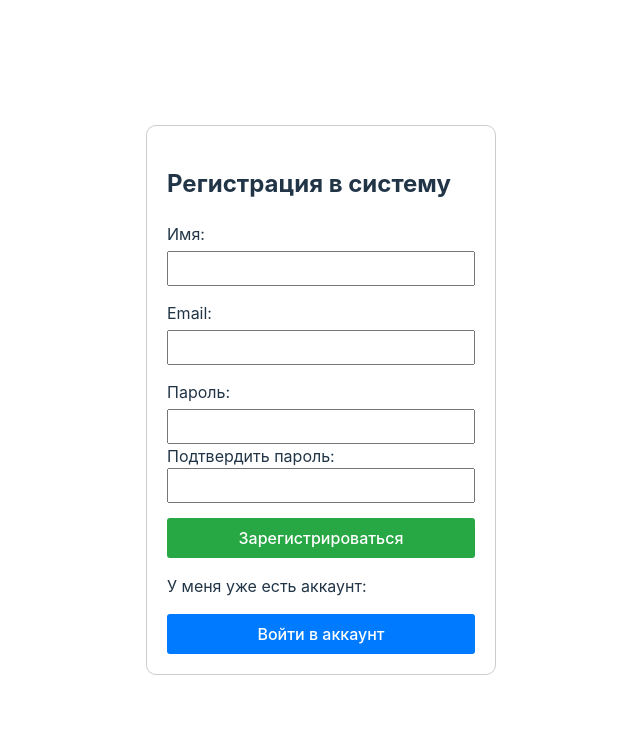
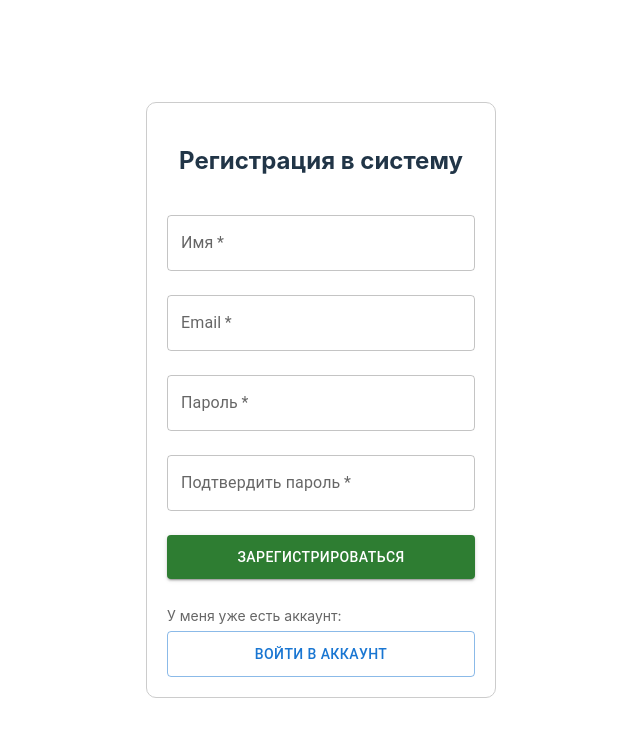
Before and after one commit to NKVDream/EGOV, a React (Vite) app in the folder frontend/: page /registration in a window 1280 px wide. Shown: the top 736 px of the page, without its empty margins (319-959 px from the left). Built offline with nearby package versions, Linux system fonts and the light colour scheme.

Commit message:
added Material UI

```diff
--- a/frontend/package.json
+++ b/frontend/package.json
@@ -10,6 +10,10 @@
     "preview": "vite preview"
   },
   "dependencies": {
+    "@emotion/react": "^11.14.0",
+    "@emotion/styled": "^11.14.1",
+    "@mui/icons-material": "^9.0.1",
+    "@mui/material": "^9.0.1",
     "react": "^18.3.1",
     "react-dom": "^18.3.1",
     "react-router-dom": "^6.30.3"
--- a/frontend/src/pages/home.jsx
+++ b/frontend/src/pages/home.jsx
@@ -9,4 +9,9 @@ export default function Home(){
   const [loading, setLoading] = useState();
 
   const userRole = localStorage.getItem('role');
+
+  useEffect(() =>{
+    fetch('http://localhost:5170/api/Article')
+    .then((res) => res.json())
+  })
 }
--- a/frontend/src/pages/login.jsx
+++ b/frontend/src/pages/login.jsx
@@ -2,6 +2,7 @@ import { useState } from 'react';
 import { useNavigate } from 'react-router-dom';
 import '../App.css';
 import '../components/buttons.css'
+import {TextField, Button, Box, Typography, Divider} from '@mui/material'
 
 export default function Login() {
   const [login, setLogin] = useState('');
@@ -42,39 +43,56 @@ export default function Login() {
   return (
   <div className='app-wrapper'>
     <div style={{ maxWidth: '350px', margin: '100px auto', padding: '20px', border: '1px solid #ccc', borderRadius: '10px' }}>
-      <h2>Вход в систему</h2>
+      <h2 style={{justifyContent:'center', display:'flex'}}>Вход в систему</h2>
 
       {error && <p style={{ color: 'red' }}>{error}</p>}
 
       <form onSubmit={handleSubmit}>
-        <div style={{ marginBottom: '15px' }}>
-          <label style={{ display: 'block', marginBottom: '5px' }}>Имя пользователя или Email:</label>
-          <input
+        <TextField
+          label="Имя пользователя или Email"
+          variant="outlined"
           type="text"
           value={login}
           onChange={(e) => setLogin(e.target.value)}
-            style={{ width: '100%', padding: '8px', boxSizing: 'border-box' }}
           required
+          fullWidth
+          margin="normal"
         />
-        </div>
-        <div style={{ marginBottom: '15px' }}>
-          <label style={{ display: 'block', marginBottom: '5px' }}>Пароль:</label>
-          <input
+
+        <TextField
+          label="Пароль"
+          variant="outlined"
           type="password"
           value={password}
           onChange={(e) => setPassword(e.target.value)}
-            style={{ width: '100%', padding: '8px', boxSizing: 'border-box' }}
           required
+          fullWidth
+          margin="normal"
         />
-        </div>
-        <p></p>
-        <button type="submit"className='blue-button'>
+
+        <Button
+          type="submit"
+          variant="contained"
+          color="primary"
+          fullWidth
+          sx={{ mt: 2, mb: 2 }} // Отступы: сверху и снизу
+        >
           Войти
-        </button>
-        <p>У меня нету аккаунта:</p>
-        <button type='button' onClick={() => navigate('/registration')} className='green-button'>
+        </Button>
+
+        <p style={{ margin: '10px 0 5px 0', fontSize: '14px', color: '#666' }}>
+          У меня нет аккаунта:
+        </p>
+
+        <Button
+          type="button"
+          onClick={() => navigate('/registration')}
+          variant="outlined"
+          color="success"
+          fullWidth
+        >
           Зарегистрироваться
-        </button>
+        </Button>
       </form>
     </div>
   </div>
--- a/frontend/src/pages/registration.jsx
+++ b/frontend/src/pages/registration.jsx
@@ -1,6 +1,7 @@
 import { useState } from "react";
 import { useNavigate } from "react-router-dom";
 import '../App.css';
+import { TextField, Button, Box, Typography } from "@mui/material";
 
 export default function Registration() {
   const [name, setName] = useState('');
@@ -41,63 +42,84 @@ export default function Registration() {
     }
   };
 
+
 return (
   <div className="app-wrapper">
-    <div style={{ maxWidth: '350px', padding: '20px', border: '1px solid #ccc', borderRadius: '10px' }}>
-      <h2>Регистрация в систему</h2>
+    <div style={{ maxWidth: '350px', margin: '100px auto', padding: '20px', border: '1px solid #ccc', borderRadius: '10px' }}>
+      <h2 style={{ justifyContent: "center", display: "flex" }}>Регистрация в систему</h2>
 
       {error && <p style={{ color: 'red' }}>{error}</p>}
 
       <form onSubmit={handleSubmit}>
-        <div style={{ marginBottom: '15px' }}>
-          <label style={{ display: 'block', marginBottom: '5px' }}>Имя:</label>
-          <input
-            type="text"
+        <TextField
+          label="Имя"
           value={name}
           onChange={(e) => setName(e.target.value)}
-            style={{ width: '100%', padding: '8px', boxSizing: 'border-box' }}
+          fullWidth
+          margin="normal"
+          variant="outlined"
           required
         />
-        </div>
-        <div style={{ marginBottom: '15px' }}>
-          <label style={{ display: 'block', marginBottom: '5px' }}>Email:</label>
-          <input
-            type="email"
+
+        <TextField
+          label="Email"
           value={email}
           onChange={(e) => setEmail(e.target.value)}
-            style={{ width: '100%', padding: '8px', boxSizing: 'border-box' }}
+          margin="normal"
+          fullWidth
+          variant="outlined"
           required
         />
-        </div>
-        <div style={{ marginBottom: '15px' }}>
-          <label style={{ display: 'block', marginBottom: '5px' }}>Пароль:</label>
-          <input
+
+        <TextField
+          label="Пароль"
           type="password"
+          variant="outlined"
           value={password}
           onChange={(e) => setPassword(e.target.value)}
-            style={{ width: '100%', padding: '8px', boxSizing: 'border-box' }}
+          margin="normal"
+          fullWidth
           required
         />
-          <div>
-            <label>Подтвердить пароль:</label>
-            <input
+
+        <TextField
+          label="Подтвердить пароль"
           type="password"
+          variant="outlined"
           value={confirmPassword}
-            onChange = {(e) => setConfirmPassword(e.target.value)}
-            style={{width: '100%', padding: '8px', boxSizing: 'border-box'}}
+          onChange={(e) => setConfirmPassword(e.target.value)}
+          fullWidth
+          margin="normal"
           required
         />
-          </div>
-        </div>
-        <button type="submit" style={{ width: '100%', padding: '10px', background: '#28a745', color: 'white', border: 'none', borderRadius: '3px', cursor: 'pointer' }}>
+
+        <Button
+          type="submit"
+          variant="contained"
+          color="success"
+          fullWidth
+          sx={{ mt: 2, mb: 2, py: 1.2 }}
+        >
           Зарегистрироваться
-        </button>
-        <p>У меня уже есть аккаунт:</p>
-        <button type="button" onClick={() => navigate('/login')} style={{ width: '100%', padding: '10px', background: '#007bff', color: 'white', border: 'none', borderRadius: '3px', cursor: 'pointer' }}>
+        </Button>
+
+        <p style={{ fontSize: '14px', margin: '10px 0 5px 0', color: '#666' }}>
+          У меня уже есть аккаунт:
+        </p>
+
+        <Button
+          type="button"
+          onClick={() => navigate('/login')}
+          variant="outlined"
+          color="primary"
+          fullWidth
+          sx={{ py: 1.2 }}
+        >
           Войти в аккаунт
-        </button>
+        </Button>
       </form>
     </div>
   </div>
 );
+
 }
```
Also changed, not shown: 1 other file (tests, documents, lock files or other folders). Lines whose indentation alone changed are shown as unchanged.
